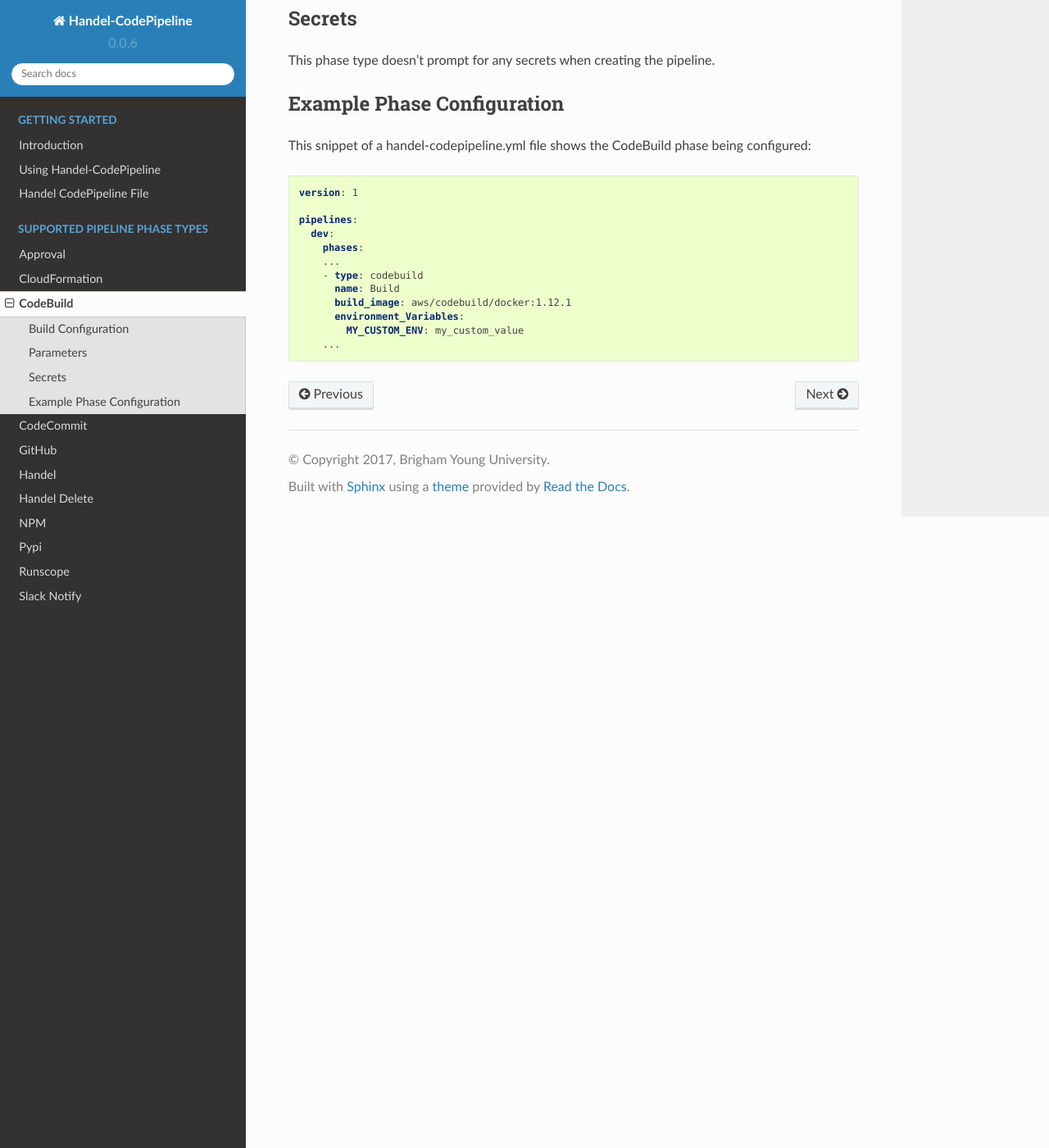
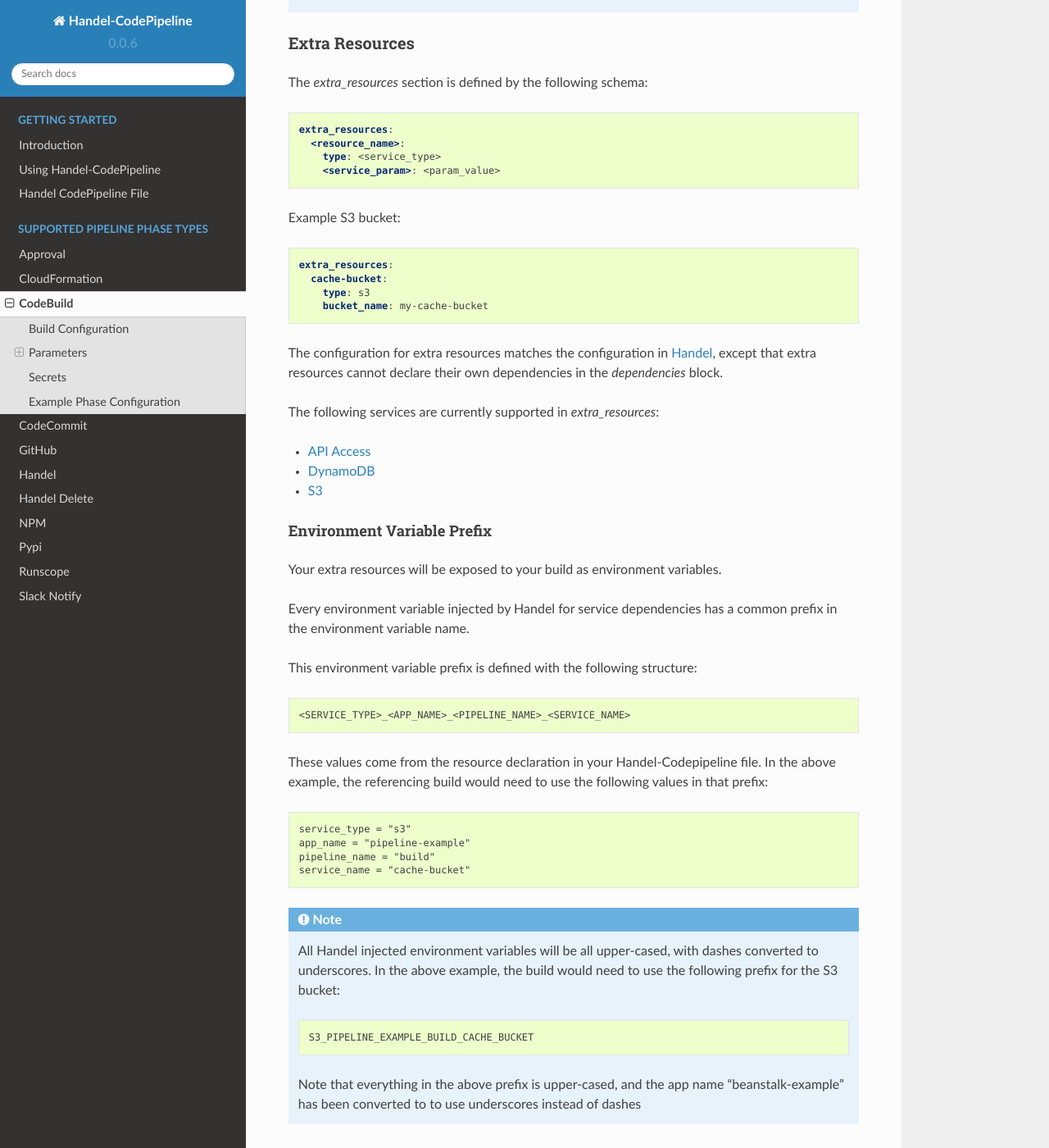
Before and after one commit to byu-oit/handel-codepipeline, a Sphinx documentation site: the page built from docs/phase-types/codebuild.rst, in a window 1280 px wide and 1400 px high, scrolled down 845 px. Shown: the whole window at 82% size. Built offline with Sphinx 7.4.7 and the Read the Docs theme 2.0.0, drawn with Linux system fonts in a browser that asks for light colours; some of the changed text lies outside the part shown.

Commit message:
Document codebuild extra_resources

```diff
--- a/docs/phase-types/codebuild.rst
+++ b/docs/phase-types/codebuild.rst
@@ -37,12 +37,80 @@
      - No
      - {}
      - A set of key/value pairs that will be injected into the running CodeBuild jobs.
+   * - extra_resources
+     - :ref:`codebuild-extras`
+     - No
+     -
+     - A list of extra resources that are necessary to build your code. For example, an S3 bucket in which to cache files.
 
 .. NOTE::
 
   You can use a custom build image in your account's EC2 Container Registry by prefixing the build_image parameter with *<account>/*. For example, *<account>/IMAGE:TAG* will resolve at run-time to AWS_ACCOUNT_ID.dkr.ecr.AWS_REGION.amazonaws.com/IMAGE:TAG.
 
   Using a custom build image also configures the CodeBuild image in privileged mode, which allows you to run Docker inside your image if needed.
+
+.. _codebuild-extras:
+
+Extra Resources
+~~~~~~~~~~~~~~~
+
+The `extra_resources` section is defined by the following schema:
+
+.. code-block:: yaml
+
+    extra_resources:
+      <resource_name>:
+        type: <service_type>
+        <service_param>: <param_value>
+
+Example S3 bucket:
+
+.. code-block:: yaml
+
+    extra_resources:
+      cache-bucket:
+        type: s3
+        bucket_name: my-cache-bucket
+
+The configuration for extra resources matches the configuration in `Handel <https://handel.readthedocs.io>`_, except that extra resources cannot declare their own dependencies in the `dependencies` block.
+
+The following services are currently supported in `extra_resources`:
+
+* `API Access <https://handel.readthedocs.io/en/latest/supported-services/apiaccess.html>`_
+* `DynamoDB <https://handel.readthedocs.io/en/latest/supported-services/dynamodb.html>`_
+* `S3 <https://handel.readthedocs.io/en/latest/supported-services/s3.html>`_
+
+Environment Variable Prefix
+***************************
+
+Your extra resources will be exposed to your build as environment variables.
+
+Every environment variable injected by Handel for service dependencies has a common prefix in the environment variable name.
+
+This environment variable prefix is defined with the following structure:
+
+.. code-block:: none
+
+   <SERVICE_TYPE>_<APP_NAME>_<PIPELINE_NAME>_<SERVICE_NAME>
+
+These values come from the resource declaration in your Handel-Codepipeline file. In the above example, the referencing build would need to use the following values in that prefix:
+
+.. code-block:: none
+
+    service_type = "s3"
+    app_name = "pipeline-example"
+    pipeline_name = "build"
+    service_name = "cache-bucket"
+
+.. NOTE::
+
+   All Handel injected environment variables will be all upper-cased, with dashes converted to underscores. In the above example, the build would need to use the following prefix for the S3 bucket:
+
+   .. code-block:: none
+
+      S3_PIPELINE_EXAMPLE_BUILD_CACHE_BUCKET
+
+   Note that everything in the above prefix is upper-cased, and the app name "beanstalk-example" has been converted to to use underscores instead of dashes
 
 
 Secrets
@@ -67,3 +135,24 @@
           environment_Variables:
             MY_CUSTOM_ENV: my_custom_value
         ...
+
+This is a snippet of a handel-codepipeline.yml file which includes an S3 bucket as an extra resource:
+
+.. code-block:: yaml
+
+    version: 1
+
+    pipelines:
+      dev:
+        phases:
+        ...
+        - type: codebuild
+          name: Build
+          build_image: aws/codebuild/docker:1.12.1
+          environment_Variables:
+            MY_CUSTOM_ENV: my_custom_value
+          extra_resources:
+            cache_bucket:
+              type: s3
+              #Everything else, including the name, is optional
+        ...
```
Also changed, not shown: 1 other file.
